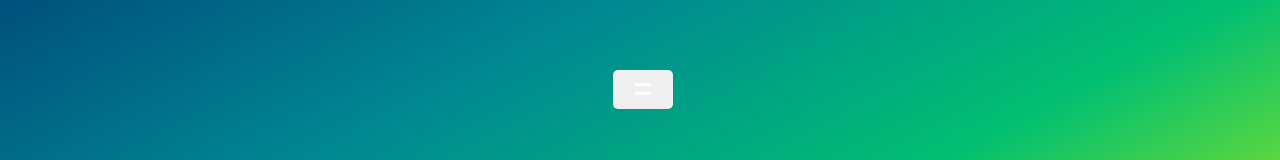
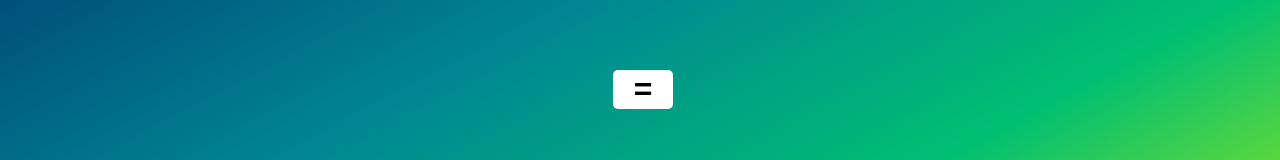
Before and after one commit to Gurnav224/word-formation-game, a plain HTML site: page index.html in a window 1280 px wide. Shown: the part 356-516 px from the top of the page. Drawn offline with Linux system fonts and the light colour scheme.

Commit message:
intial commit

```diff
--- a/index.html
+++ b/index.html
@@ -4,7 +4,7 @@
     <meta charset="UTF-8">
     <meta http-equiv="X-UA-Compatible" content="IE=edge">
     <meta name="viewport" content="width=device-width, initial-scale=1.0">
-    <title>Document</title>
+    <title>word-formation-game</title>
 <link rel="stylesheet" href="style.css">
 </head>
 <body>
@@ -44,7 +44,7 @@
 
 <div class="EqualSign">
 
-    <button onclick="showWord()">=</button>
+    <button class="equalto" onclick="showWord()">=</button>
 </div>
 
 
--- a/style.css
+++ b/style.css
@@ -84,3 +84,8 @@ body{
  h2{
     color: white;
  }
+
+ .equalto{
+   color: black;
+   background-color: white;
+ }
```
